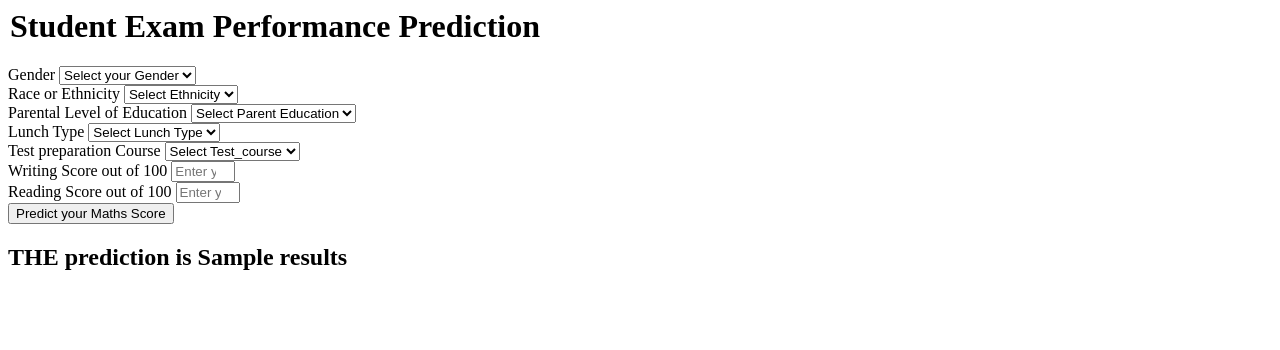
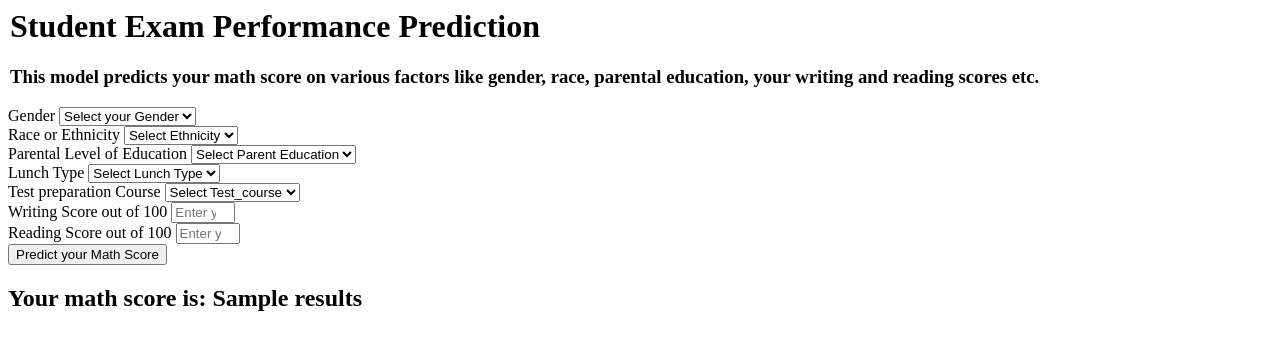
Before and after one commit to akhil1198/ResultPredictor, a Flask app: template templates/home.html in a window 1280 px wide. Shown: the top 350 px of the page. Run offline with Flask 3, Linux system fonts and the light colour scheme; the template is opened without the code that fills it: most values are stand-ins (such as "Sample title", 1, 10 or a date in 2020).

Commit message:
Updated and Refinement

```diff
--- a/templates/home.html
+++ b/templates/home.html
@@ -6,6 +6,9 @@
         <h1>
             <legend>Student Exam Performance Prediction</legend>
         </h1>
+        <h3>
+            <legend>This model predicts your math score on various factors like gender, race, parental education, your writing and reading scores etc.</legend>
+        </h3>
         <div class="mb-3">
             <label class="form-label">Gender</label>
             <select class="form-control" name="gender" placeholder="Enter you Gender" required>
@@ -100,11 +103,11 @@
                 placeholder="Enter your Reading Score" min='0' max='100' />
         </div>
         <div class="mb-3">
-            <input class="btn btn-primary" type="submit" value="Predict your Maths Score" required />
+            <input class="btn btn-primary" type="submit" value="Predict your Math Score" required />
         </div>
     </form>
     <h2>
-       THE  prediction is {{results}}
+       Your math score is: {{results}}
     </h2>
    <body>
 </html>
```
Also changed, not shown: src/components/data_ingestion.py (+8 -1 lines), README.md, src/pipeline/train_pipeline.py (deleted), 4 other files.
